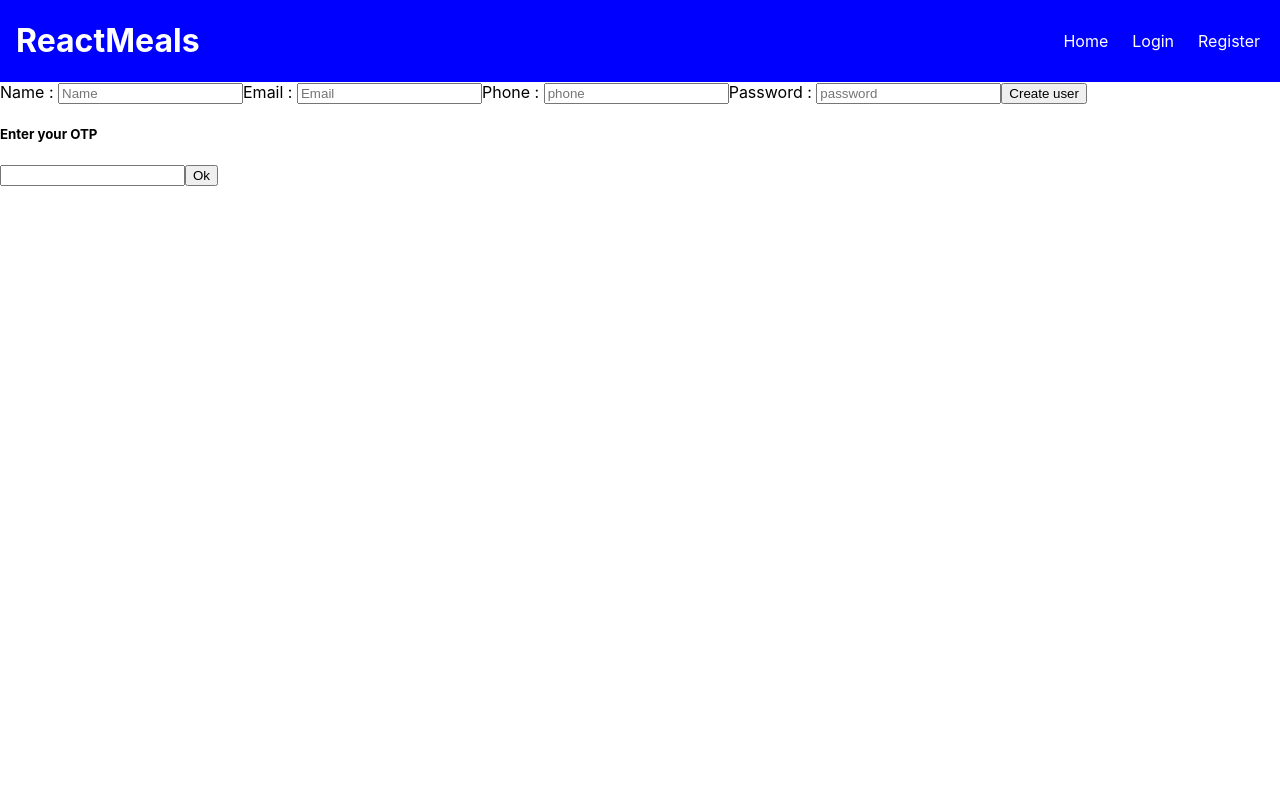
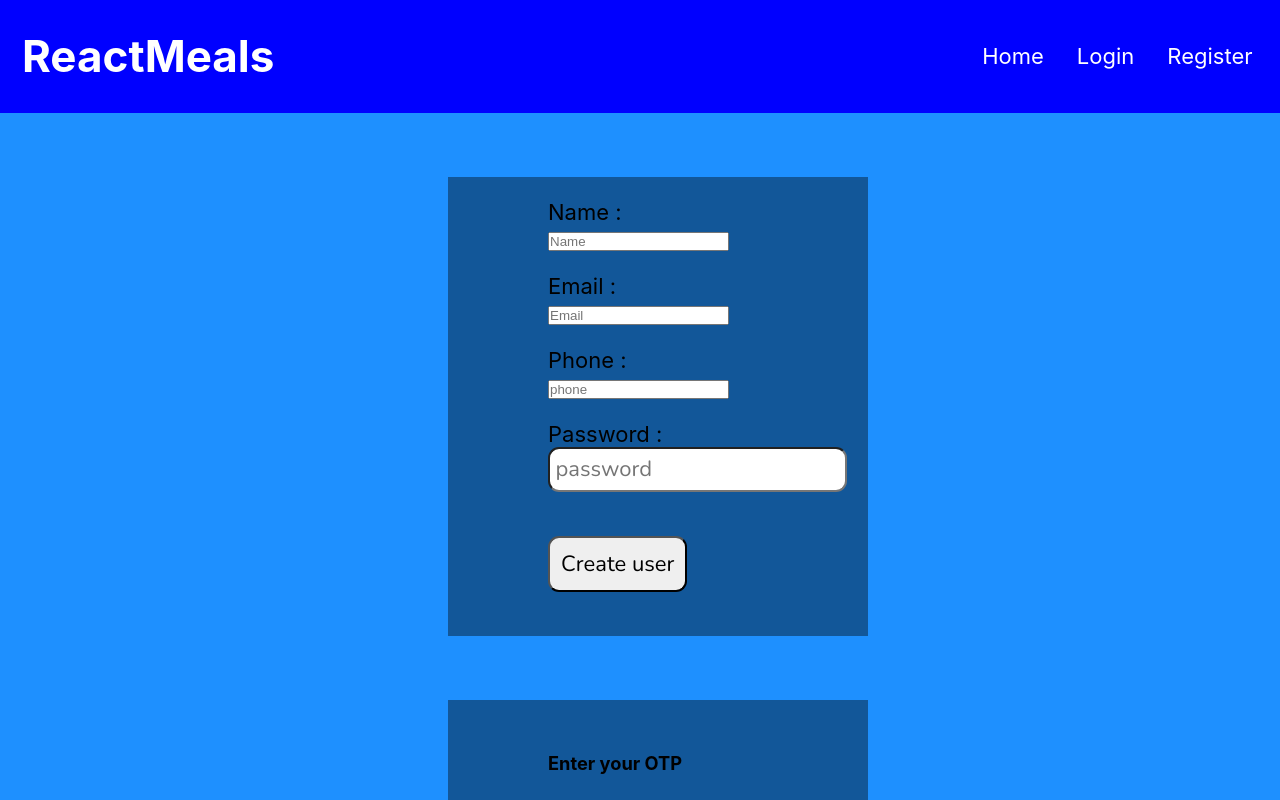
Before and after one commit to Sagar0120/Internship-Gyftm, a React (Create React App) app: page /Register.js in a window 1280 px wide. Shown: the top 800 px of the page. Built offline with nearby package versions, Linux system fonts and the light colour scheme.

Commit message:
designed changed

```diff
--- a/src/App.js
+++ b/src/App.js
@@ -1,7 +1,6 @@
 import Register from './Components/Register.js';
 import Login from './Components/Login';
 //import { useState } from "react";
-import Header from "./Components/layout/Header";
 import Meals from "./Components/meals/Meals";
 //import Cart from "./Components/Cart/Cart";
 //import CartProvider from './store/CartProvider';
--- a/src/Components/Login.js
+++ b/src/Components/Login.js
@@ -1,5 +1,6 @@
 import React, { useState } from "react";
 import axios from "axios";
+import './style.css';
 
 export default function Login() {
   const API_URL = "https://api.shilpimultiplex.com/api/Auth/";
@@ -9,17 +10,17 @@ export default function Login() {
 
   function Login(event) {
     let item = {phoneNumber, password};
-    console.log(item);
+    //console.log(item);
     event.preventDefault();
 
     axios.post(API_URL + "Authenticate", item).then((result) => {
-      console.log(result.data);
+      console.log(result);
     });
   }
 
   return (
-    <div>
-      <section>
+    <div className="body1">
+      <section id="sec">
       <form>
         <h5>Sign In</h5>
         <div>
--- a/src/Components/Register.js
+++ b/src/Components/Register.js
@@ -94,7 +94,7 @@ class Register extends React.Component {
   render() {
     return (
       <>
-        <section>
+        <section id="sec">
           <form>
             <label>Name : </label>
             <input
@@ -104,7 +104,7 @@ class Register extends React.Component {
               value={this.state.name}
               onChange={this.changenamehandler}
             />
-
+            <p></p>
             <label>Email : </label>
             <input
               placeholder="Email"
@@ -113,7 +113,7 @@ class Register extends React.Component {
               value={this.state.email}
               onChange={this.changemailhandler}
             />
-
+            <p></p>
             <label>Phone : </label>
             <input
               placeholder="phone"
@@ -122,7 +122,7 @@ class Register extends React.Component {
               value={this.state.phone}
               onChange={this.changephonehandler}
             />
-
+            <p></p>
             <label>Password : </label>
             <input
               type="password"
@@ -132,12 +132,13 @@ class Register extends React.Component {
               value={this.state.password}
               onChange={this.changepasshandler}
             />
-
+            <p></p>
             <button className="btn btn-success" onClick={this.saveUser}>
               Create user
             </button>
           </form>
         </section>
+        <section id="sec">
         <form>
           {/*modal for otp*/}
           <h5>Enter your OTP</h5>
@@ -150,6 +151,7 @@ class Register extends React.Component {
             Ok
           </button>
         </form>
+        </section>
       </>
     );
   }
--- a/src/Components/UI/Card.module.css
+++ b/src/Components/UI/Card.module.css
@@ -1,6 +1,11 @@
 .card {
-    padding: 1rem;
-    box-shadow: 0 2px 8px rgba(0, 0, 0, 0.25);
-    border-radius: 14px;
-    background-color: white;
+  text-align: center;
+  margin: auto;
+  width: 60%;
+  border: 3px solid #0e0f0c;
+  padding: 10px;
+  box-shadow: 0 1px 18px 10px rgba(0, 0, 0, 0.25);
+  border-radius: 14px;
+  color: #0e0f0c;
+  background-color: white;
   }
--- a/src/Components/meals/AvailableMeals.js
+++ b/src/Components/meals/AvailableMeals.js
@@ -18,20 +18,22 @@ export default function AvailableMeals(props) {
 
   return (
     <section className={classes.meals}>
-      <Card>
+      <br />
+      <br />
         <ul>
           {data.map((meal) => (
-            <li className={classes.meal}>
-              <div>
+            <div className={classes.meal}>
+              <Card>
                 <h3>{meal.productName}</h3>
-                <img src={meal.imagePath} alt="..." />
+                <img src={meal.imagePath} alt="" />
                 <div className={classes.description}>{meal.desc}</div>
                 <div className={classes.price}>{meal.price}$</div>
-              </div>
-            </li>
+                <br />
+              </Card>
+              <br />
+            </div>
           ))}
         </ul>
-      </Card>
     </section>
   );
 }
--- /dev/null
+++ b/src/Components/style.css
@@ -0,0 +1,115 @@
+@import url('https://fonts.googleapis.com/css2?family=Nunito&display=swap');
+
+* {
+    margin: 10;
+    padding: 0;
+
+}
+
+html {
+    font-family: 'Nunito', sans-serif;
+    font-size: 22px;
+    color: #fff;
+}
+
+body {
+    min-height: 100vh;
+    color: #000;
+    background-color: dodgerblue;
+}
+
+.App {
+  display: flex;
+  flex-direction: column;
+  justify-content: center;
+  align-items: center;
+  min-height: 100vh;
+  padding: 1rem 0.5rem;
+}
+
+#sec {
+    width: 50vw;
+    margin-left : 35vw;
+    margin-top: 5vw;
+    width: 100%;
+    max-width: 420px;
+    min-height: auto;
+    display: flex;
+    flex-direction: column;
+    justify-content: flex-start;
+    padding: 1rem;
+    background-color: rgba(0,0,0,0.4);
+}
+
+form {
+    margin: auto;
+    width: 220px;
+    flex-direction: column;
+    justify-content: space-evenly;
+    flex-grow: 1;
+    padding-bottom: 1rem;
+}
+
+input[type="text"],
+input[type="password"],
+button,
+textarea {
+  font-family: 'Nunito', sans-serif;
+  font-size: 22px;
+  padding: 0.25rem;
+  border-radius: 0.5rem;
+}
+
+label,
+button {
+  margin-top: 1rem;
+}
+
+button {
+  padding: 0.5rem;
+}
+
+.instructions {
+    font-size: 0.75rem;
+    border-radius: 0.5rem;
+    background: #000;
+    color: #fff;
+    padding: 0.25rem;
+    position: relative;
+    bottom: -10px;
+}
+
+.instructions > svg {
+    margin-right: 0.25rem;
+}
+
+.offscreen {
+    position: absolute;
+    left: -9999px;
+}
+
+.hide {
+    display: none;
+}
+
+.valid {
+    color: limegreen;
+    margin-left: 0.25rem;
+}
+
+.invalid {
+    color: red;
+    margin-left: 0.25rem;
+}
+
+.errmsg {
+    background-color: lightpink;
+    color: firebrick;
+    font-weight: bold;
+    padding: 0.5rem;
+    margin-bottom: 0.5rem;
+}
+
+.line {
+    display: inline-block;
+}
```
Also changed, not shown: src/Components/layout/Header.js (added), src/Components/meals/AvailableMeals.module.css (line endings or trailing spaces).
